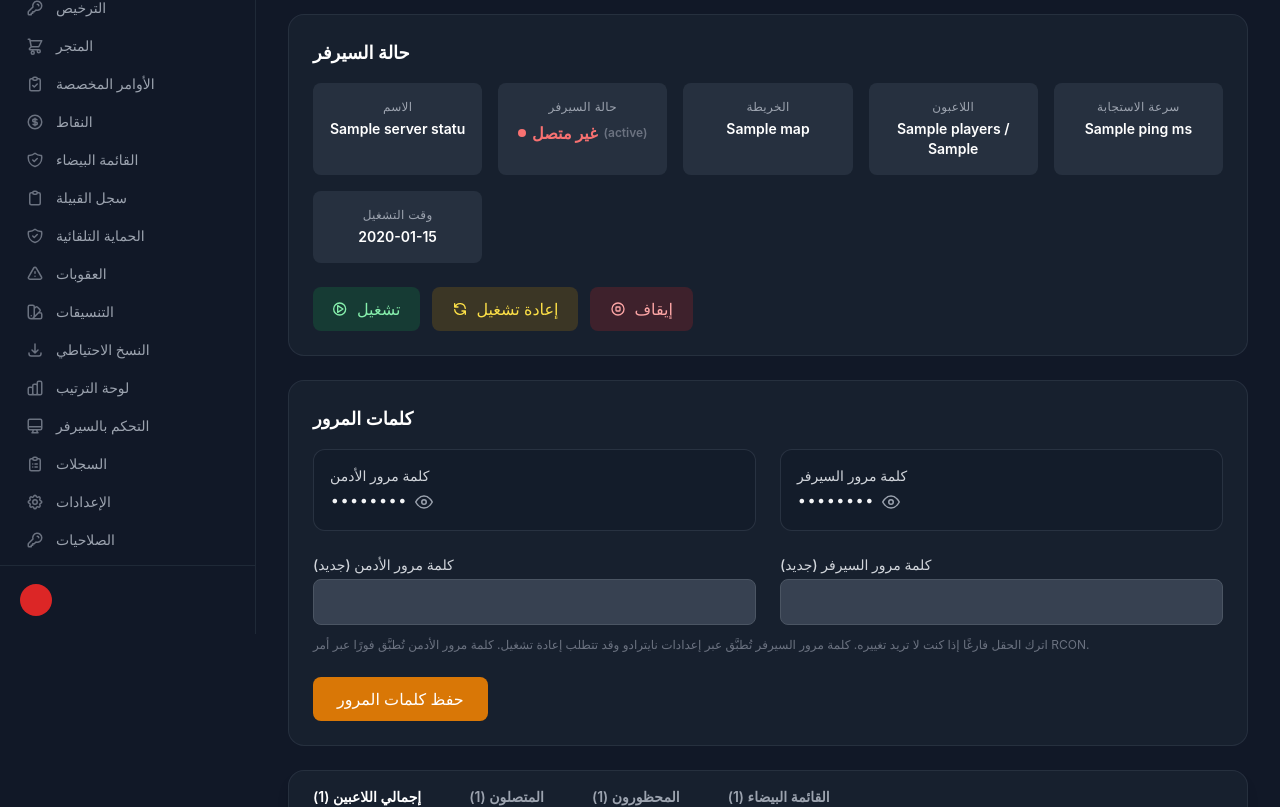
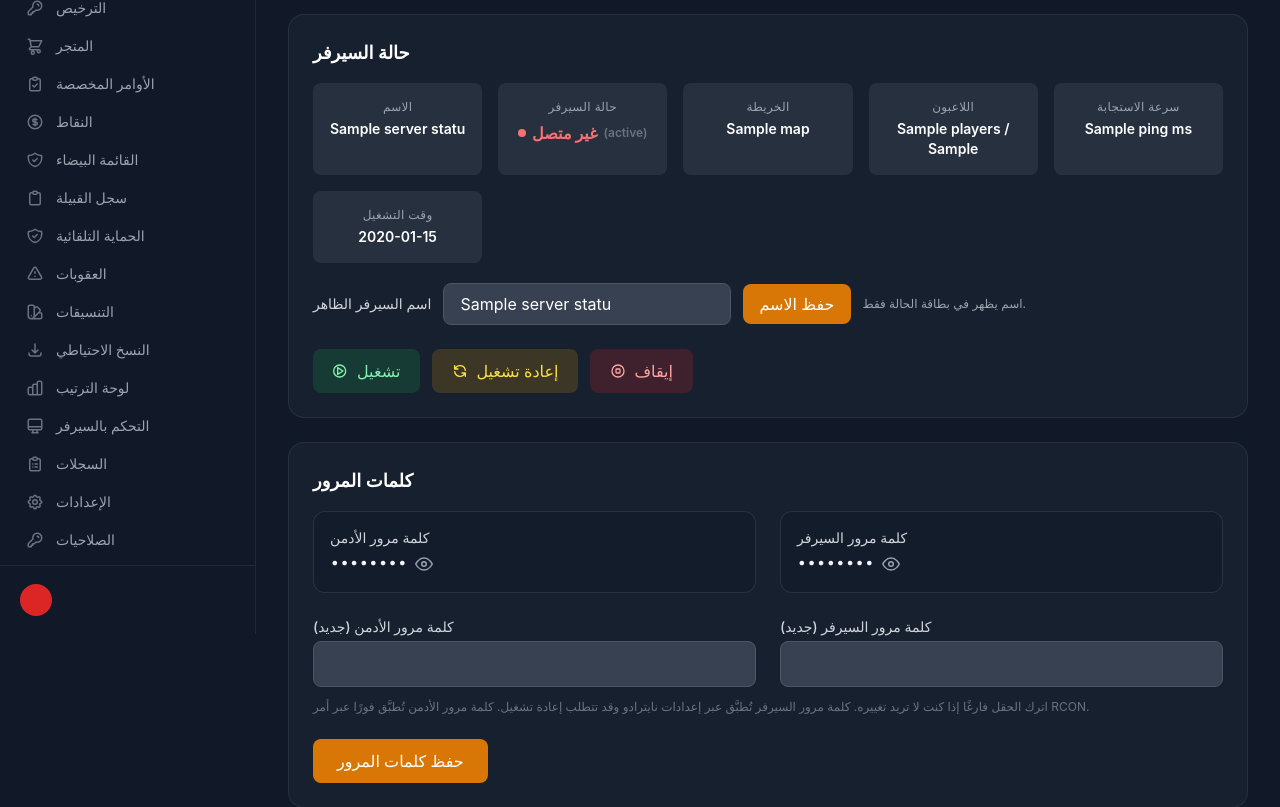
Before and after one commit to N0TTHELI0N/EXO-MEK-ASE, a Flask app: template dashboard/templates/sections/server_control.html in a window 1280 px wide. Shown: the part 166-973 px from the top of the page. Run offline with Flask 3, Linux system fonts and the light colour scheme; the template is opened without the code that fills it: most values are stand-ins (such as "Sample title", 1, 10 or a date in 2020); grey boxes marked "Sample" are stand-in pictures; a database or web service that is not in the repository returns one stand-in record (values such as "Sample title"); some libraries are stand-ins or nearby versions.

Commit message:
Add inline display-name setup on Server Control for single/multi server

```diff
--- a/dashboard/app.py
+++ b/dashboard/app.py
@@ -1293,6 +1293,20 @@ def section_server_control(guild_id):
                 guild_settings.set_active_nitrado_service(guild_id, int(request.form.get("svc_id", "0")))
             except Exception:
                 pass
+            return redirect(url_for("section_server_control", guild_id=guild_id))
+        if action == "update_display_name":
+            svc = {}
+            try:
+                svc = guild_settings.get_active_nitrado_service(guild_id) or {}
+            except Exception:
+                svc = {}
+            if svc.get("id"):
+                guild_settings.update_nitrado_display_name(
+                    guild_id, svc["id"], request.form.get("display_name", "")
+                )
+            else:
+                # No service row yet (legacy config): also store a fallback name.
+                guild_settings.update_setting(guild_id, "nitrado_display_name", request.form.get("display_name", ""))
             return redirect(url_for("section_server_control", guild_id=guild_id))
         notice = ""
         notice_type = "error"
@@ -1492,6 +1506,8 @@ def section_server_control(guild_id):
         _svc = guild_settings.get_active_nitrado_service(guild_id)
         if _svc:
             _status_display_name = (_svc.get("display_name") or "").strip() or (_svc.get("name") or "").strip()
+        if not _status_display_name:
+            _status_display_name = str(guild_settings.get_setting(guild_id, "nitrado_display_name", "") or "").strip()
     except Exception:
         _status_display_name = ""
     if _status_display_name:
--- a/dashboard/templates/sections/server_control.html
+++ b/dashboard/templates/sections/server_control.html
@@ -75,6 +75,21 @@
       <p class="text-white font-semibold text-sm">{{ server_status.uptime or '—' }}</p>
     </div>
   </div>
+
+  <!-- Set display/join name (works for single or multi server) -->
+  <form method="POST" class="mt-5 flex flex-wrap items-center gap-3">
+    <input type="hidden" name="action" value="update_display_name">
+    <input type="hidden" name="_csrf_token" value="{{ csrf_token() }}">
+    <label for="display-name-input" class="text-sm font-medium text-gray-300">{{ t('server_display_name_label') }}</label>
+    <input type="text" id="display-name-input" name="display_name"
+           value="{{ server_status.server_name or '' }}"
+           placeholder="{{ t('server_display_name_ph') }}"
+           class="w-72 bg-gray-700 border border-gray-600 rounded-lg px-4 py-2 text-white placeholder-gray-500 focus:outline-none focus:ring-2 focus:ring-red-500">
+    <button type="submit" class="px-4 py-2 bg-amber-600 hover:bg-amber-500 text-white font-medium rounded-lg transition-colors">
+      {{ t('server_set_name') }}
+    </button>
+    <span class="text-xs text-gray-400">{{ t('server_display_name_hint') }}</span>
+  </form>
 
   <!-- Action Buttons -->
   <div class="flex gap-3 mt-6">
--- a/dashboard/translations.py
+++ b/dashboard/translations.py
@@ -332,6 +332,10 @@ TRANSLATIONS = {
     "server_select_label": {"ar": "السيرفر المُدار", "en": "Server to manage"},
     "server_select_switch": {"ar": "تبديل", "en": "Switch"},
     "server_select_hint": {"ar": "اختر السيرفر الذي تريد إدارته من القائمة.", "en": "Choose which server you want to manage."},
+    "server_display_name_label": {"ar": "اسم السيرفر الظاهر", "en": "Display name"},
+    "server_display_name_ph": {"ar": "اكتب اسم السيرفر", "en": "Type the server name"},
+    "server_display_name_hint": {"ar": "اسم يظهر في بطاقة الحالة فقط.", "en": "Name shown only in the status card."},
+    "server_set_name": {"ar": "حفظ الاسم", "en": "Set name"},
 
     "players_tab_total": {"ar": "إجمالي اللاعبين", "en": "Total Players"},
     "players_tab_online": {"ar": "المتصلون", "en": "Online"},
```
